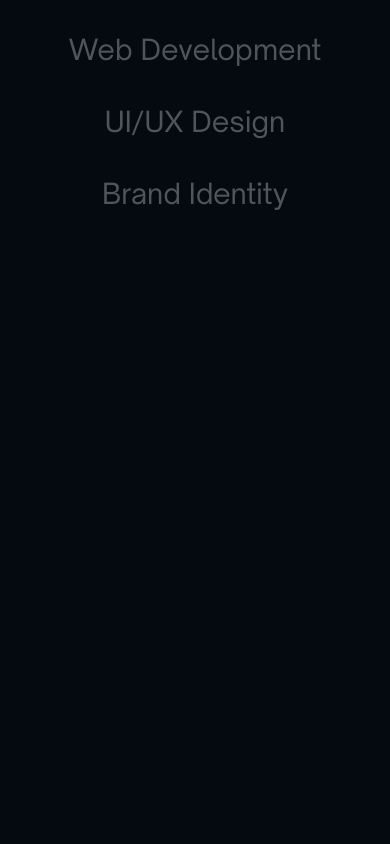
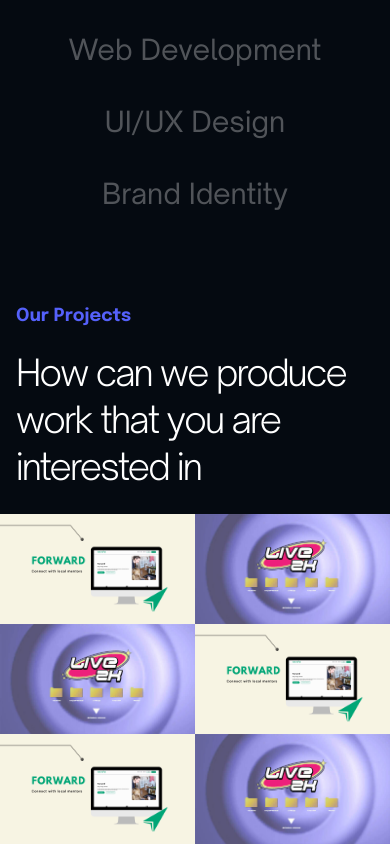
Before and after one commit to rikkilanz/opus-space, a Next.js app: page / in a window 390 px wide. Shown: the part 2049-2893 px from the top of the page. Before the commit the page ends 2288 px from the top, so only its background shows below. Built offline with nearby package versions, Linux system fonts and the light colour scheme.

Commit message:
Completed Projects Section with hover effects and responsive

```diff
--- a/app/assets/index.js
+++ b/app/assets/index.js
@@ -1,7 +1,11 @@
 import brandLogoSymbolWhite from './images/brand-logo/opus-space-symbol-white.svg';
 import brandLogoHorizontalWhite from './images/brand-logo/opus-space-white-horizontal-logo.svg';
+import live2kThumb from './images/project-thumbnails/live-2k-thumb.jpeg';
+import forwardThumb from './images/project-thumbnails/forward-thumb.jpg';
 
 export {
     brandLogoSymbolWhite,
     brandLogoHorizontalWhite,
+    live2kThumb,
+    forwardThumb
 }
--- /dev/null
+++ b/app/components/sections/Projects.jsx
@@ -0,0 +1,72 @@
+import {live2kThumb, forwardThumb} from "../../assets/index";
+import Image from "next/image";
+
+export default function Projects() {
+    return (
+        <section>
+            <div className="max-w-[1440px] mx-auto mt-10 px-4 py-6">
+                <h2 className="lg:text-[24px] font-epilogue font-bold text-primary text-[18px]">Our Projects</h2>
+                <h3 className="font-opensaucelight text-[36px] mt-[20px] leading-[1.3em] tracking-[-0.05em]">How can we produce work that you are interested in</h3>
+            </div>
+            <div className="grid grid-cols-2">
+                <div className="group relative">
+                    <Image
+                    className="w-full group-hover:bg-slate-900 group-hover:opacity-50 cursor-pointer"
+                    src={forwardThumb}
+                    />
+                    <div className="absolute font-opensaucebold text-white font-bold inset-0 ml-2 opacity-0 group-hover:opacity-100 md:text-[36px] lg:text-[40px]">FORWARD 2023</div>
+                    <div className="absolute font-opensauceitalic text-white bottom-0 right-0 mr-2 opacity-0 group-hover:opacity-100 md:text-[22px] lg:text-[34px]">UI UX / WEB DEVELOPMENT</div>
+                </div>
+                <div className="group relative">
+                    <Image
+                    className="w-full group-hover:bg-slate-900 group-hover:opacity-50 cursor-pointer"
+                    src={live2kThumb}
+                    />
+                    <div className="absolute font-opensaucebold text-white font-bold inset-0 ml-2 opacity-0 group-hover:opacity-100 md:text-[36px] lg:text-[40px]">LIVE 2K</div>
+                    <div className="absolute font-opensauceitalic text-white bottom-0 right-0 mr-2 opacity-0 group-hover:opacity-100 md:text-[22px] lg:text-[34px]">UI UX / WEB DEVELOPMENT</div>
+                </div>
+                <div className="group relative">
+                    <Image
+                    className="w-full group-hover:bg-slate-900 group-hover:opacity-50 cursor-pointer"
+                    src={live2kThumb}
+                    />
+                    <div className="absolute font-opensaucebold text-white font-bold inset-0 ml-2 opacity-0 group-hover:opacity-100 md:text-[36px] lg:text-[40px]">LIVE 2K</div>
+                    <div className="absolute font-opensauceitalic text-white bottom-0 right-0 mr-2 opacity-0 group-hover:opacity-100 md:text-[22px] lg:text-[34px]">UI UX / WEB DEVELOPMENT</div>
+                </div>
+                <div className="group relative">
+                    <Image
+                    className="w-full group-hover:bg-slate-900 group-hover:opacity-50 cursor-pointer"
+                    src={forwardThumb}
+                    />
+                    <div className="absolute font-opensaucebold text-white font-bold inset-0 ml-2 opacity-0 group-hover:opacity-100 md:text-[36px] lg:text-[40px]">LIVE 2K</div>
+                    <div className="absolute font-opensauceitalic text-white bottom-0 right-0 mr-2 opacity-0 group-hover:opacity-100 md:text-[22px] lg:text-[34px]">UI UX / WEB DEVELOPMENT</div>
+                </div>
+                <div className="group relative">
+                    <Image
+                    className="w-full group-hover:bg-slate-900 group-hover:opacity-50 cursor-pointer"
+                    src={forwardThumb}
+                    />
+                    <div className="absolute font-opensaucebold text-white font-bold inset-0 ml-2 opacity-0 group-hover:opacity-100 md:text-[36px] lg:text-[40px]">LIVE 2K</div>
+                    <div className="absolute font-opensauceitalic text-white bottom-0 right-0 mr-2 opacity-0 group-hover:opacity-100 md:text-[22px] lg:text-[34px]">UI UX / WEB DEVELOPMENT</div>
+                </div>
+                <div className="group relative">
+                    <Image
+                    className="w-full group-hover:bg-slate-900 group-hover:opacity-50 cursor-pointer"
+                    src={live2kThumb}
+                    />
+                    <div className="absolute font-opensaucebold text-white font-bold inset-0 ml-2 opacity-0 group-hover:opacity-100 md:text-[36px] lg:text-[40px]">LIVE 2K</div>
+                    <div className="absolute font-opensauceitalic text-white bottom-0 right-0 mr-2 opacity-0 group-hover:opacity-100 md:text-[22px] lg:text-[34px]">UI UX / WEB DEVELOPMENT</div>
+                </div>
+            </div>
+
+
+
+
+
+
+
+
+
+        </section>
+    )
+}
--- a/app/page.tsx
+++ b/app/page.tsx
@@ -2,6 +2,7 @@ import Hero from "./components/sections/Hero";
 import About from "./components/sections/About";
 import CTACarousel from "./components/sections/CTACarousel"
 import Services from "./components/sections/Services";
+import Projects from "./components/sections/Projects";
 
 export default function Home() {
   return (
@@ -10,6 +11,7 @@ export default function Home() {
       <About />
       <CTACarousel />
       <Services/>
+      <Projects/>
     </main>
   );
 }
--- a/next.config.js
+++ b/next.config.js
@@ -1,6 +1,6 @@
 /** @type {import('next').NextConfig} */
 const nextConfig = {
-  output: "export",
+  // output: "export",
 };
 
 module.exports = nextConfig;
```
Also changed, not shown: app/assets/images/project-thumbnails/forward-thumb.jpg (added), app/assets/images/project-thumbnails/live-2k-thumb.jpeg (added).
